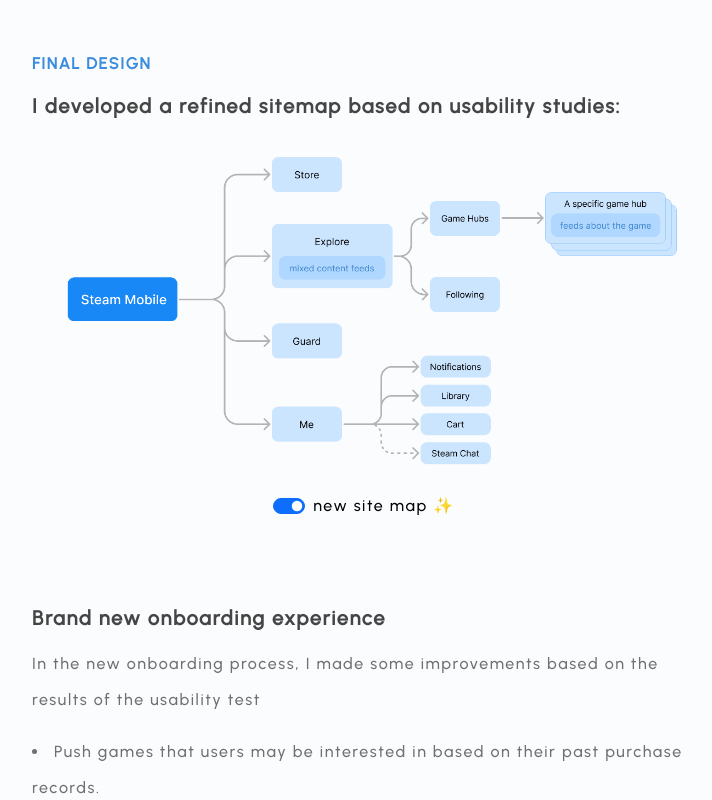
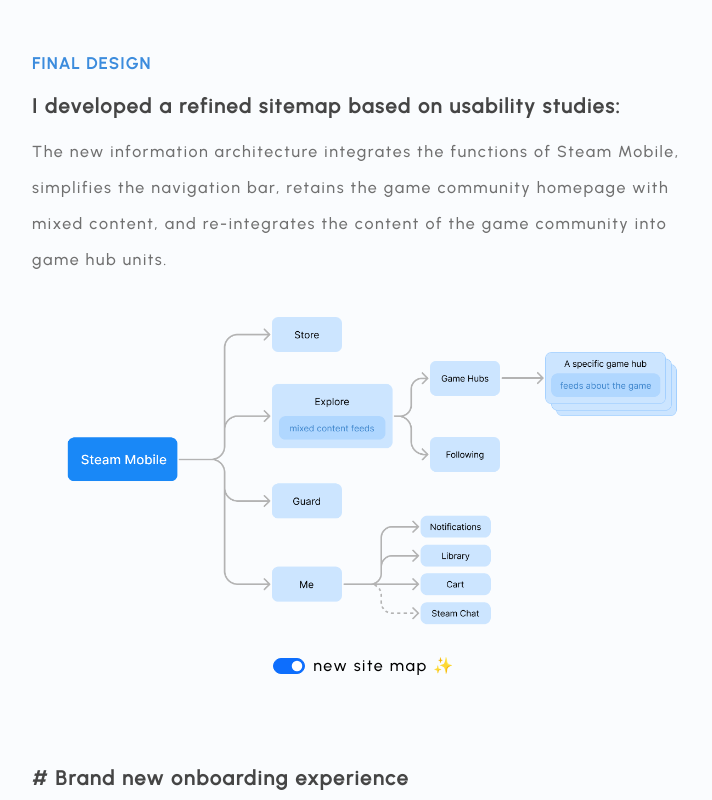
Before and after one commit to qjf0126/JinfanQian, a React (Create React App) app: page /project2 in a window 1280 px wide. Shown: the part 8940-9740 px from the top of the page, without its empty margins (308-1020 px from the left). Built offline with nearby package versions, Linux system fonts and the light colour scheme; the HTML template or start-up script is replaced by a standard one.

Commit message:
Add files via upload

```diff
--- a/src/Project2/FinalDesign.js
+++ b/src/Project2/FinalDesign.js
@@ -9,6 +9,7 @@
 import final1 from './img/final1.png';
 import final2 from './img/final2.png';
 import final3 from './img/final3.png';
+import final4 from './img/final4.png';
 
 
 const FinalDesign = () => {
@@ -25,6 +26,7 @@
         <h2 className='final2-h2'>FINAL DESIGN</h2>
         <div className='switch'>
           <p className='final2-sub-header' style={{fontSize:'20px'}}>I developed a refined sitemap based on usability studies:</p>
+          <p className='final2-paragraph'>The new information architecture integrates the functions of Steam Mobile, simplifies the navigation bar, retains the game community homepage with mixed content, and re-integrates the content of the game community into game hub units.</p>
           <div id="imageContainer">
             <img
               src={isChecked ? sitemap : sitemapOld}
@@ -43,7 +45,7 @@
           </Form>
         </div>
         <div>
-          <p className='final2-sub-header'>Brand new onboarding experience</p>
+          <p className='final2-sub-header'># Brand new onboarding experience</p>
           <p className='final2-paragraph'>In the new onboarding process, I made some improvements based on the results of the usability test</p>
           <li className="final2-list-item">Push games that users may be interested in based on their past purchase records.</li>
           <li className="final2-list-item">A 'Skip' button is set on the onboarding splash screen, allowing users to explore the game community directly if they don't want to subscribe to games officially recommended for them.</li>
@@ -53,6 +55,15 @@
       <img src={final1}/>
       <img src={final2}/>
       <img src={final3}/>
+      <div className="final2-container">
+        <p className='final2-sub-header'># Visit a game hub</p>
+        <p className='final2-paragraph'> The game list is set on the homepage of the game community, providing users with a quick entry to subscribed game hubs. Users can also find a game hub through direct search.</p>
+      </div>
+      <img src={final4}/>
+      <div className="final2-container">
+        <p className='final2-sub-header'># Content-driven shopping experience</p>
+        <p className='final2-paragraph'>By placing product links in posts, game operators allow players to directly purchase game-related content while browsing the game community.</p>
+      </div>
     </section>
   );
 };
```
